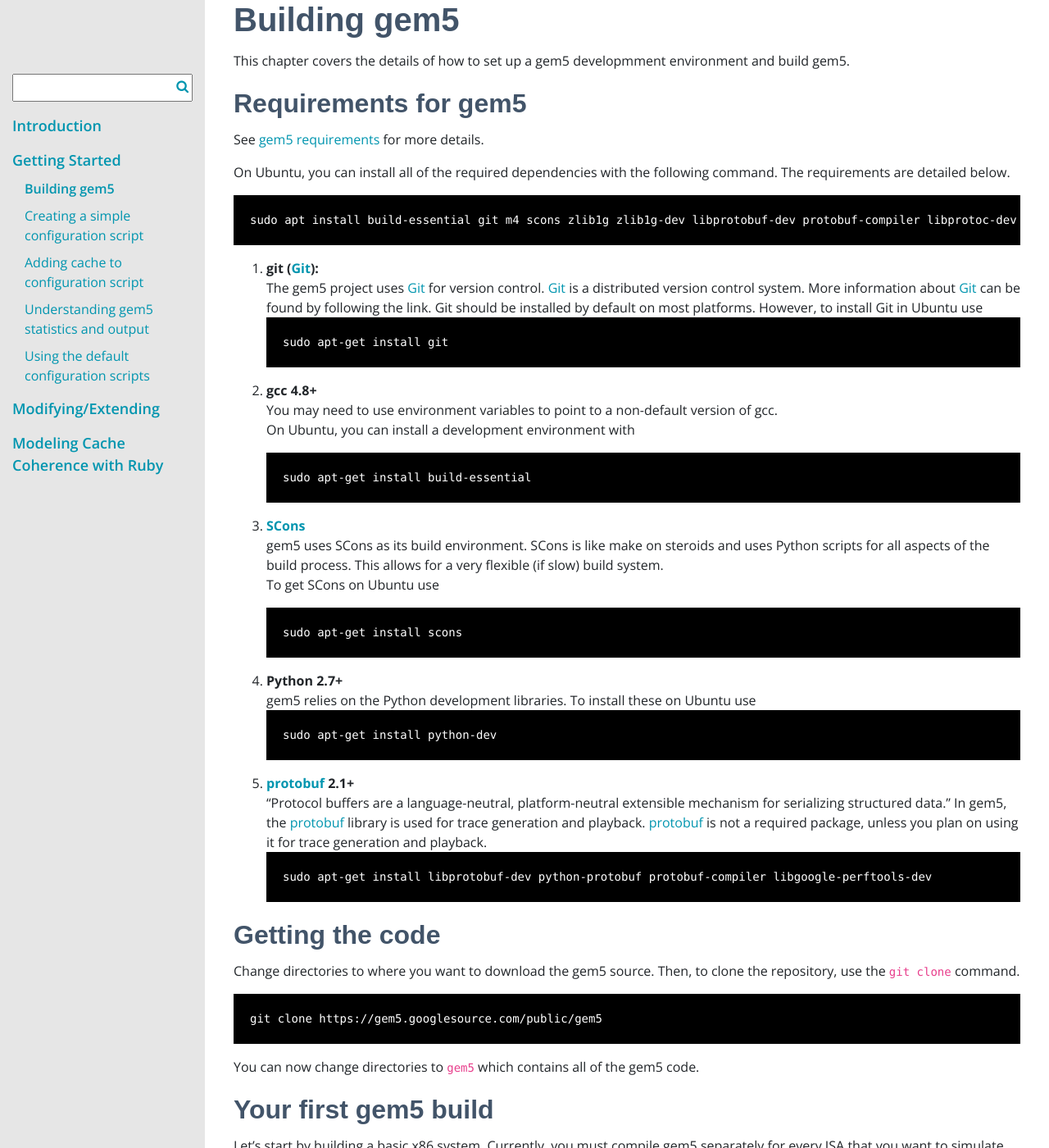
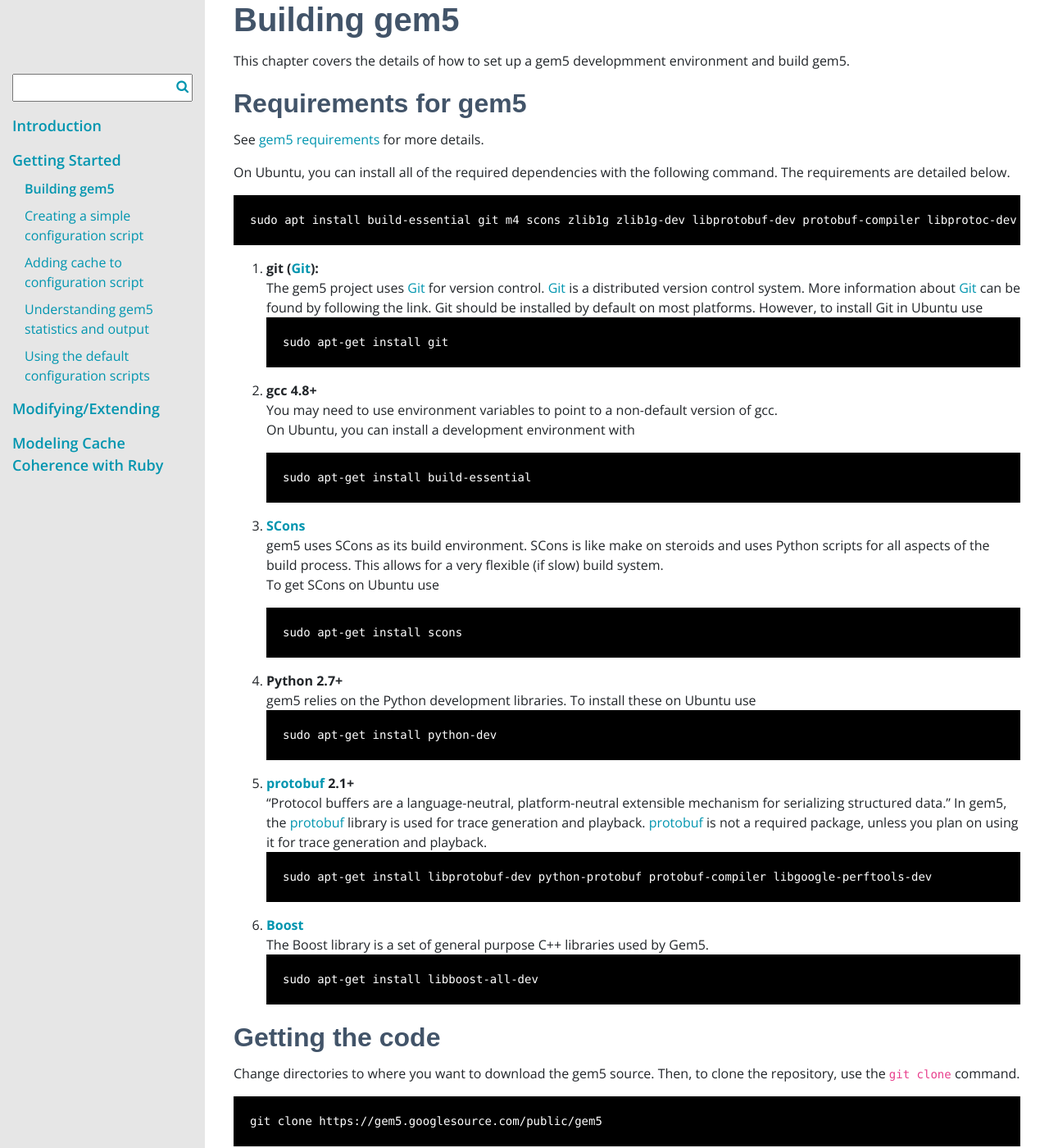
Before and after one commit to gem5/website, a Jekyll site: the page built from _pages/documentation/learning_gem5/part1/building.md, in a window 1280 px wide and 1400 px high, scrolled down 203 px. Shown: the whole window at 82% size. Built offline with Jekyll 4.4.1, drawn with Linux system fonts in a browser that asks for light colours; nearby versions of some CDN libraries; some web fonts are replaced.

Commit message:
Added Boost library as a dependency.

````diff
--- a/_pages/documentation/learning_gem5/part1/building.md
+++ b/_pages/documentation/learning_gem5/part1/building.md
@@ -23,7 +23,7 @@
 following command. The requirements are detailed below.
 
 ```
-sudo apt install build-essential git m4 scons zlib1g zlib1g-dev libprotobuf-dev protobuf-compiler libprotoc-dev libgoogle-perftools-dev python-dev python
+sudo apt install build-essential git m4 scons zlib1g zlib1g-dev libprotobuf-dev protobuf-compiler libprotoc-dev libgoogle-perftools-dev python-dev libboost-all-dev python
 ```
 
 1.  git ([Git](https://git-scm.com/)):
@@ -78,6 +78,13 @@
 
         ```
         sudo apt-get install libprotobuf-dev python-protobuf protobuf-compiler libgoogle-perftools-dev
+        ```
+
+6. [Boost](https://www.boost.org/)
+    :   The Boost library is a set of general purpose C++ libraries used by Gem5.
+
+        ```
+        sudo apt-get install libboost-all-dev
         ```
 
 Getting the code
````
